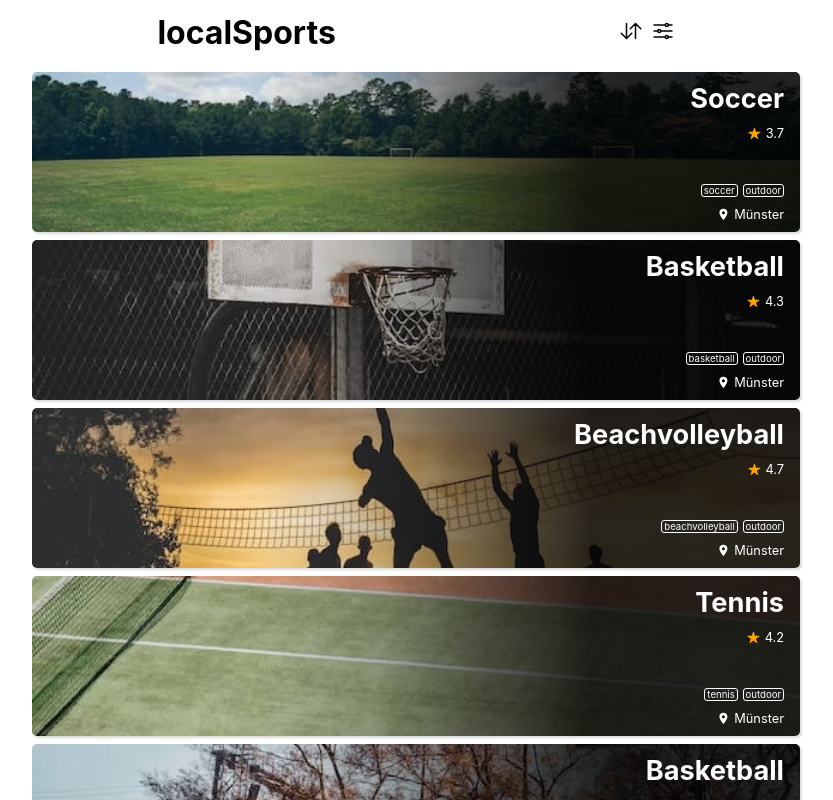
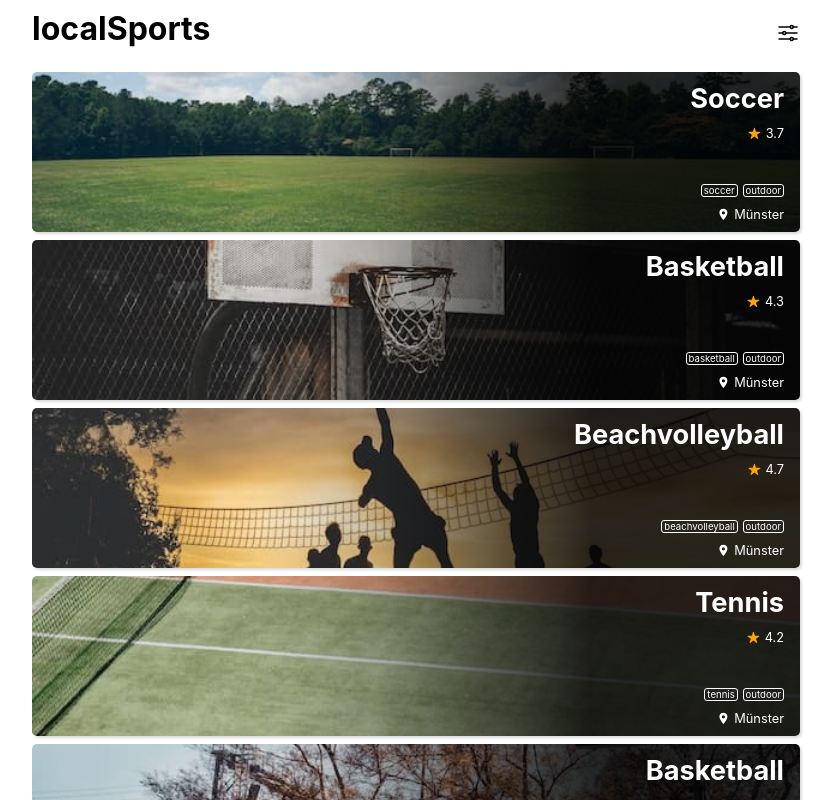
Before and after one commit to marvinRoellecke/capstone-project-ts, a Next.js app: page / in a window 1280 px wide. Shown: the whole page, without its empty margins (224-1057 px from the left). Built offline with nearby package versions, Linux system fonts and the light colour scheme.

Commit message:
remove sort button. only use filter button to show filter and sort menu

```diff
--- a/components/Header/Header.js
+++ b/components/Header/Header.js
@@ -1,37 +1,27 @@
 import styled from "styled-components";
-import { IoOptionsOutline, IoSwapVertical } from "react-icons/io5";
+import { IoOptionsOutline } from "react-icons/io5";
 
 export default function Header() {
   return (
     <StyledHeader>
       <StyledH1>localSports</StyledH1>
-      <div>
-        <StyledButton>
-          <StyledSortButton />
-        </StyledButton>
-        <StyledButton>
-          <StyledFilterButton />
-        </StyledButton>
-      </div>
+      <StyledButton>
+        <StyledFilterButton />
+      </StyledButton>
     </StyledHeader>
   );
 }
 
+const StyledHeader = styled.header`
+  display: flex;
+  justify-content: space-between;
+  align-items: flex-end;
+  margin: 0 1rem 1rem 1rem;
+`;
+
 const StyledH1 = styled.h1`
   width: fit-content;
   height: fit-content;
-`;
-
-const StyledHeader = styled.header`
-  display: flex;
-  justify-content: space-around;
-  align-items: center;
-
-  div {
-    display: flex;
-    justify-content: space-between;
-    gap: 0.5rem;
-  }
 `;
 
 const StyledButton = styled.button`
@@ -39,11 +29,6 @@ const StyledButton = styled.button`
   border: none;
 `;
 
-const StyledSortButton = styled(IoSwapVertical)`
-  width: auto;
-  height: 1.5rem;
-`;
-
 const StyledFilterButton = styled(IoOptionsOutline)`
   width: auto;
   height: 1.5rem;
```
